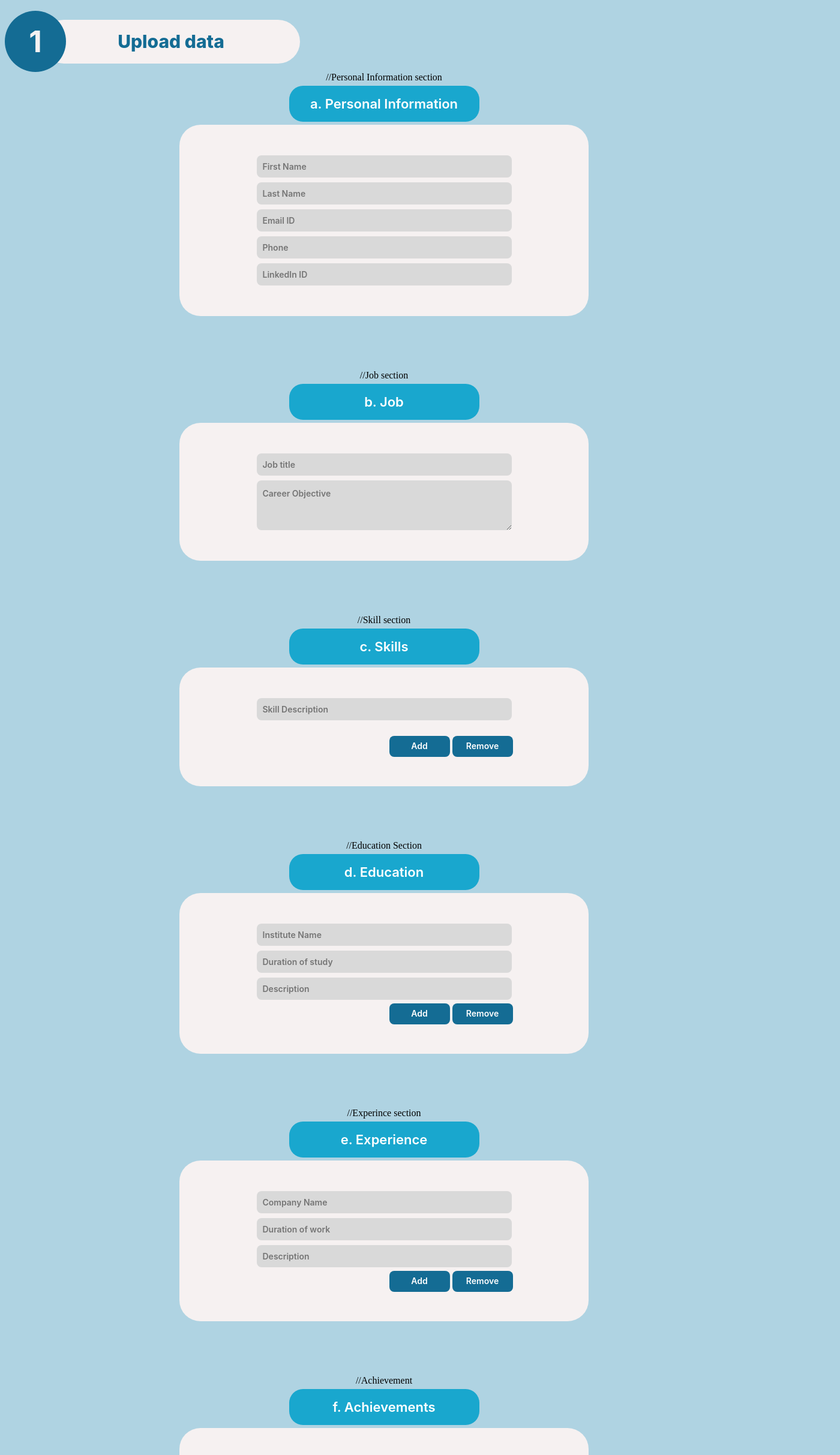
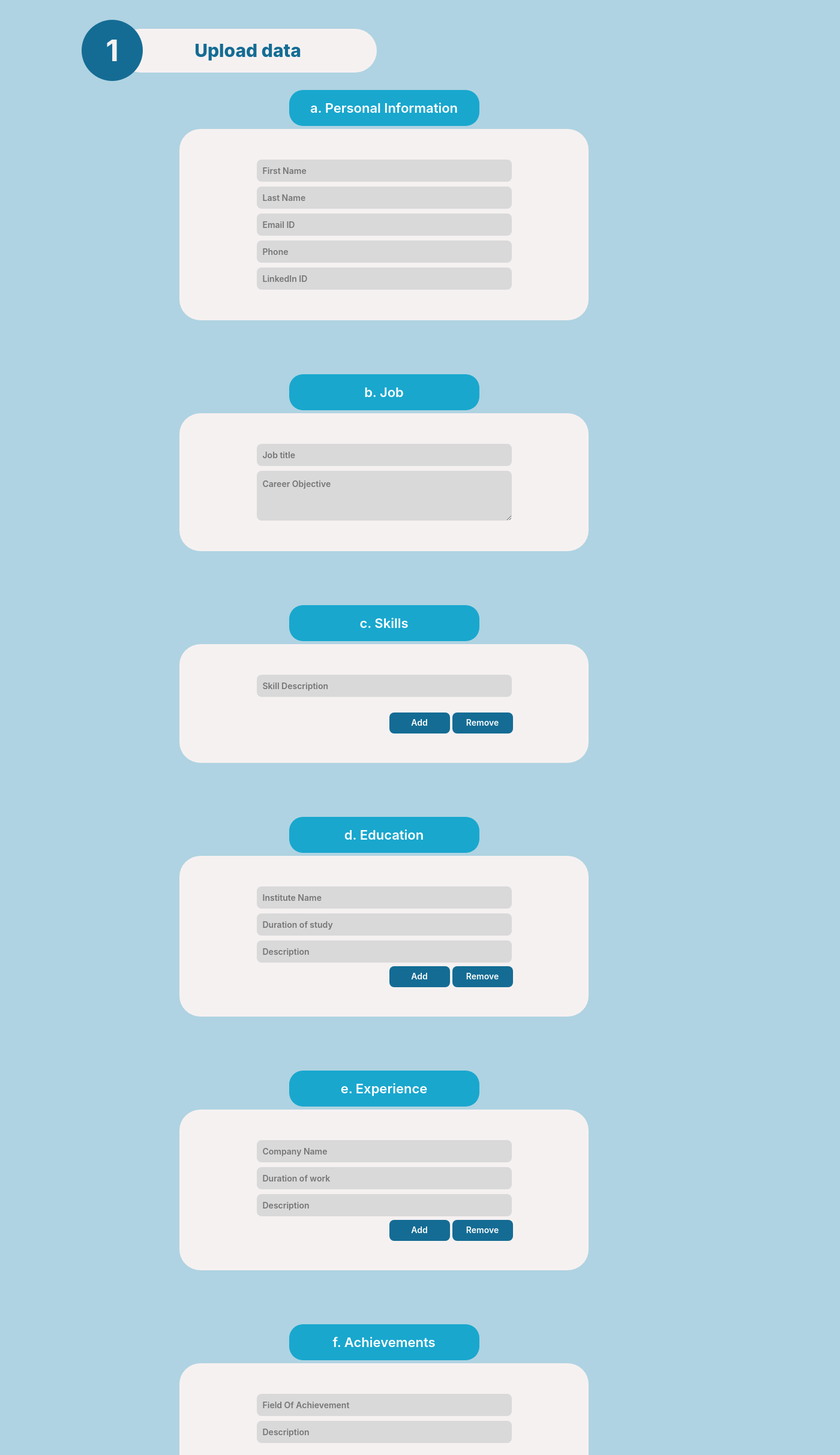
Before and after one commit to Anand-shreya/ResumeGenerator, a React (Create React App) app in the folder frontend/: page /dataForm in a window 1280 px wide. Shown: the part 40-2466 px from the top of the page at 60% size, 1400 px wide, since content can reach past the window. Built offline with nearby package versions, Linux system fonts and the light colour scheme.

Commit message:
minor change

```diff
--- a/frontend/src/DataHandler/download.js
+++ b/frontend/src/DataHandler/download.js
@@ -30,7 +30,7 @@ const Download = () => {
 
 return (
     <div>
-      <button className='download_btn' onClick={handleUploadClick}>Download</button>      //Download Button
+      <button className='download_btn' onClick={handleUploadClick}>Download</button>      {/*//Download Button*/}
     </div>
 )
 }
--- a/frontend/src/DataHandler/uploaddata.js
+++ b/frontend/src/DataHandler/uploaddata.js
@@ -51,7 +51,7 @@ const UploadData = () => {
         className="Upload"
         onChange={handleFileChange}
       />
-      <button className="upload_btn1" onClick={handleUploadClick}>           //Upload button
+       <button className="upload_btn1" onClick={handleUploadClick}>          {/* Upload button */}
         Upload
       </button>
     </div>
--- a/frontend/src/DataHandler/uploadtemp.js
+++ b/frontend/src/DataHandler/uploadtemp.js
@@ -47,7 +47,7 @@ const UploadTemp = (props) => {
         className="Upload"
         onChange={handleFileChange}
       />
-      <button className="upload_btn" onClick={handleUploadClick}>             //upload Button
+      <button className="upload_btn" onClick={handleUploadClick}>
         Upload
       </button>
     </div>
--- a/frontend/src/newComponents/Details/Details.css
+++ b/frontend/src/newComponents/Details/Details.css
@@ -152,3 +152,8 @@ textarea{
     align-items: center;
     justify-content: center;
 }
+.fi_head{
+    position: relative;
+    left:10vw;
+    margin: 15px 0px;
+}
--- a/frontend/src/newComponents/Details/formInput.js
+++ b/frontend/src/newComponents/Details/formInput.js
@@ -76,9 +76,11 @@ function FormInput() {
 
   return (
     <div className="fi_main">
-      <Head num="1" step="Upload data" w="430px" h="73px"></Head>
+        <div className="fi_head">
+            <Head num="1" step="Upload data" w="430px" h="73px"></Head>
+        </div>
       <form className="fi_form" onSubmit={handleSubmit}>
-        <div className="fi_form_each">                                                  //Personal Information section
+        <div className="fi_form_each">                                                 {/* //Personal Information section*/}
           <Tag>a. Personal Information</Tag>
           <Box>
             <div className="name">
@@ -158,7 +160,7 @@ function FormInput() {
           </Box>
         </div>
 
-        <div className="fi_form_each">                                          //Job section
+        <div className="fi_form_each">                                         {/* //Job section*/}
           <Tag>b. Job</Tag>
           <Box>
             <input
@@ -187,7 +189,7 @@ function FormInput() {
           </Box>
         </div>
 
-        <div className="fi_form_each">                                                  //Skill section
+        <div className="fi_form_each">                                                  {/*//Skill section*/}
           <Tag>c. Skills</Tag>
           <Box>
             <SkillsCard
@@ -197,7 +199,7 @@ function FormInput() {
           </Box>
         </div>
 
-        <div className="fi_form_each">                                                   //Education Section
+        <div className="fi_form_each">                                                  {/* //Education Section*/}
           <Tag>d. Education</Tag>
           <Box>
             <EducationCard
@@ -206,7 +208,7 @@ function FormInput() {
           </Box>
         </div>
 
-        <div className="fi_form_each">                                                  //Experince section
+        <div className="fi_form_each">                                                 {/* //Experince section*/}
           <Tag>e. Experience</Tag>
           <Box>
             <ExperienceCard
@@ -215,7 +217,7 @@ function FormInput() {
           </Box>
         </div>
 
-        <div className="fi_form_each">                                                   //Achievement
+        <div className="fi_form_each">                                                  {/* //Achievement*/}
           <Tag>f. Achievements</Tag>
           <Box>
             <AchievementsCard
--- a/frontend/src/newComponents/Download/download.js
+++ b/frontend/src/newComponents/Download/download.js
@@ -18,7 +18,7 @@ function DownloadPage() {
     <div className="downloadPage_main">
       <Txt>Your resume has been generated</Txt>
       <Txt>successfully.</Txt>
-      <Download></Download>                                   //Download Button
+      <Download></Download>                                  {/*} //Download Button*/}
     </div>
   );
 }
--- a/frontend/src/newComponents/Templates/template_page.js
+++ b/frontend/src/newComponents/Templates/template_page.js
@@ -74,8 +74,8 @@ function Temp_page() {
       redirect: "follow",
     }).then((res) => {
       console.log(res);
-      alert("Resume Generated successfully");
-      navigate("/download");
+      alert("Please wait,Generating...");
+      setTimeout(function(){navigate("/download");},10000);
     });
   };
 
@@ -124,7 +124,7 @@ function Temp_page() {
             console.log(TempType);
           }}
         >
-          <UploadTemp></UploadTemp>                             //To upload custom Template
+        <UploadTemp></UploadTemp>                       {/*To upload custom Template */}
           <Txt>Custom Template</Txt>
         </TempStyle>
       </div>
```
Also changed, not shown: 2 other files (tests, documents, lock files or other folders).
